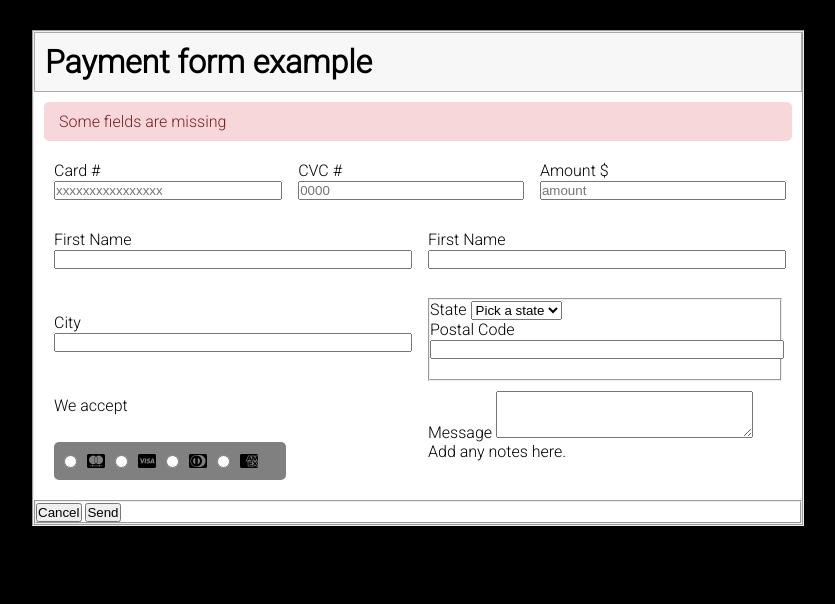
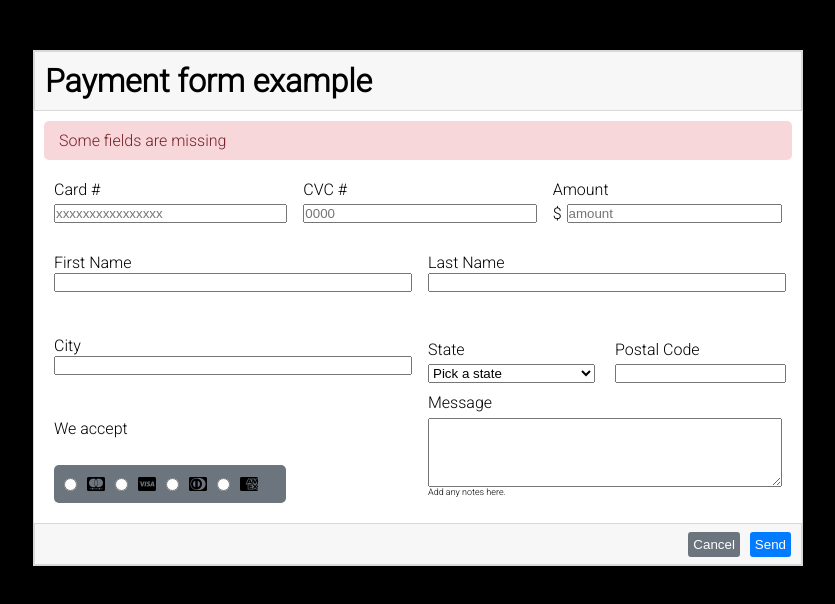
Before and after one commit to Luis-Roldan/html-form, a plain HTML site: page index.html in a window 1280 px wide. Shown: the whole page, without its empty margins (222-1057 px from the left). Drawn offline with Linux system fonts and the light colour scheme.

Commit message:
version 1 finalizado

```diff
--- a/index.html
+++ b/index.html
@@ -37,7 +37,7 @@
             placeholder="xxxxxxxxxxxxxxxx"
           />
         </div>
-        <div>
+        <div class="cvc-number">
           <label for="cvc">CVC #</label>
           <input
             id="cvc"
@@ -49,9 +49,11 @@
             placeholder="0000"
           />
         </div>
-        <div>
+        <div class="amount">
           <label for="amount">Amount</label>
-          $<input
+          <div class="amount-child">
+            <p>$</p>
+            <input
             id="amount"
             type="number"
             inputmode="numeric"
@@ -60,11 +62,12 @@
             maxlength="9"
             placeholder="amount"
           />
+          </div>
         </div>
       </fieldset>
       <section class="container">
         <fieldset class="left-side">
-          <div>
+          <div class="name">
             <label for="first-name">First Name</label>
             <input type="text" id="first-name" />
           </div>
@@ -91,12 +94,12 @@
           </div>
         </fieldset>
         <fieldset class="right-side">
-          <div>
-            <label for="first-name">First Name</label>
+          <div class="name">
+            <label for="first-name">Last Name</label>
             <input type="text" id="first-name" />
           </div>
           <fieldset class="state-information">
-            <div>
+            <div class="pick-state">
               <label for="state">State</label>
               <select name="state" id="state">
                 <option value="Texas" selected>Pick a state</option>
@@ -107,20 +110,20 @@
                 <option value="Ohio">Ohio</option>
               </select>
             </div>
-            <div>
+            <div class="postal-code">
               <label for="postal-code">Postal Code</label>
               <input type="text" id="postal-code" />
             </div>
           </fieldset>
-          <div>
+          <div class="message">
             <label for="textarea">Message</label>
             <textarea
               id="textarea"
               name="textarea"
-              rows="3"
+              rows="4"
               cols="30"
             ></textarea>
-            <p>Add any notes here.</p>
+            <p class="notes">Add any notes here.</p>
           </div>
         </fieldset>
       </section>
--- a/styles.css
+++ b/styles.css
@@ -19,12 +19,13 @@ body {
   margin-left: auto;
   margin-right: auto;
   width: 60%;
-  margin-top: 30px;
+  margin-top: 50px;
+  border: #d8d8d8 1px solid;
 }
 
 .form .header {
   background-color: #f7f7f7;
-  border: rgba(121, 121, 121, 0.605) 1px solid;
+  border: #d8d8d8 1px solid;
   padding: 10px;
 }
 
@@ -43,6 +44,30 @@ body {
   margin: 10px;
   padding: 10px;
   border: none;
+  justify-content: space-between;
+}
+
+.card-information .card-number {
+  width: 100%;
+  display: grid;
+  gap: 5px;
+}
+
+.card-information .cvc-number {
+  width: 100%;
+  display: grid;
+  gap: 5px;
+}
+
+.card-information .amount {
+  width: 100%;
+  display: grid;
+  gap: 5px;
+}
+
+.amount .amount-child {
+  display: flex;
+  gap: 5px;
 }
 
 .form .container {
@@ -87,11 +112,69 @@ input[type="number"] {
   display: inline-flex;
   gap: 10px;
   align-items: center;
-  background-color: grey;
+  background-color: #6c757d;
   width: 60%;
   border-radius: 5px;
   padding-right: 10px;
   padding-left: 10px;
 }
 
-/* missing the fieldset state information / to fix the text area part / to organize and personilize the buttons correctly */
+/* avance 2 */
+
+.right-side .state-information {
+  display: inline-flex;
+  border: none;
+  align-items: flex-end;
+  gap: 20px;
+  justify-content: space-between;
+}
+
+.state-information .pick-state {
+  display: grid;
+  width: 50%;
+  gap: 5px;
+}
+
+.state-information .postal-code {
+  display: grid;
+  gap: 5px;
+  width: 50%;
+}
+
+.right-side .message {
+  display: grid;
+}
+
+.message .notes {
+  font-size: xx-small;
+}
+
+.form .footer {
+  display: flex;
+  height: 40px;
+  justify-content: flex-end;
+  gap: 10px;
+  background-color: #f7f7f7;
+  border: #d8d8d8 1px solid;
+}
+
+.footer .cancel-button {
+  margin-top: auto;
+  margin-bottom: auto;
+  padding: 5px;
+  background-color: #6c757d;
+  color: #fefefe;
+  border: none;
+  border-radius: 3px;
+}
+
+.footer .send-button {
+  margin-top: auto;
+  margin-bottom: auto;
+  padding: 5px;
+  margin-right: 10px;
+  background-color: #017bff;
+  color: #fefefe;
+  border: none;
+  border-radius: 3px;
+}
```
